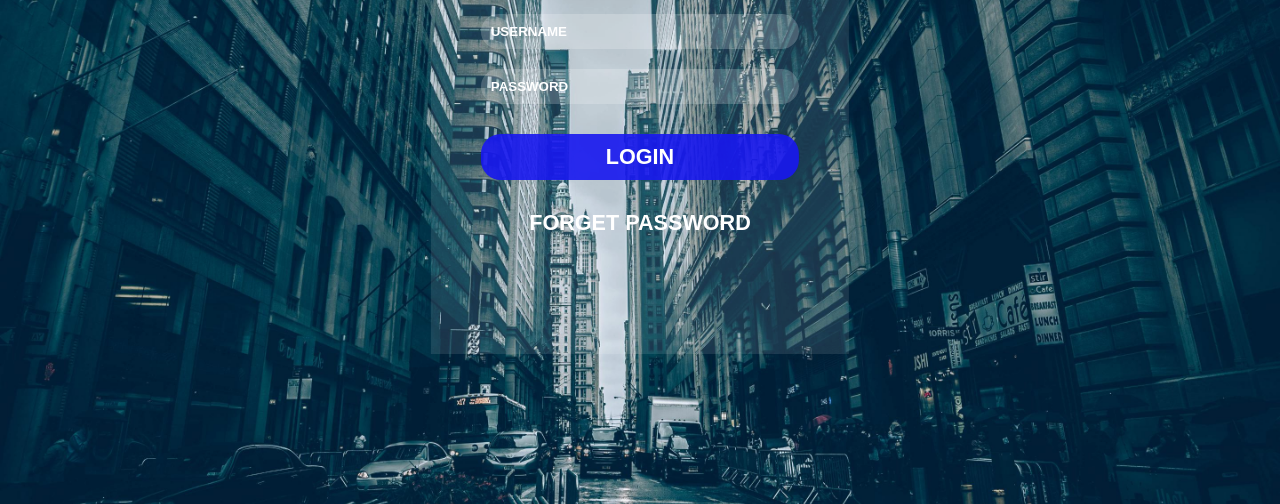
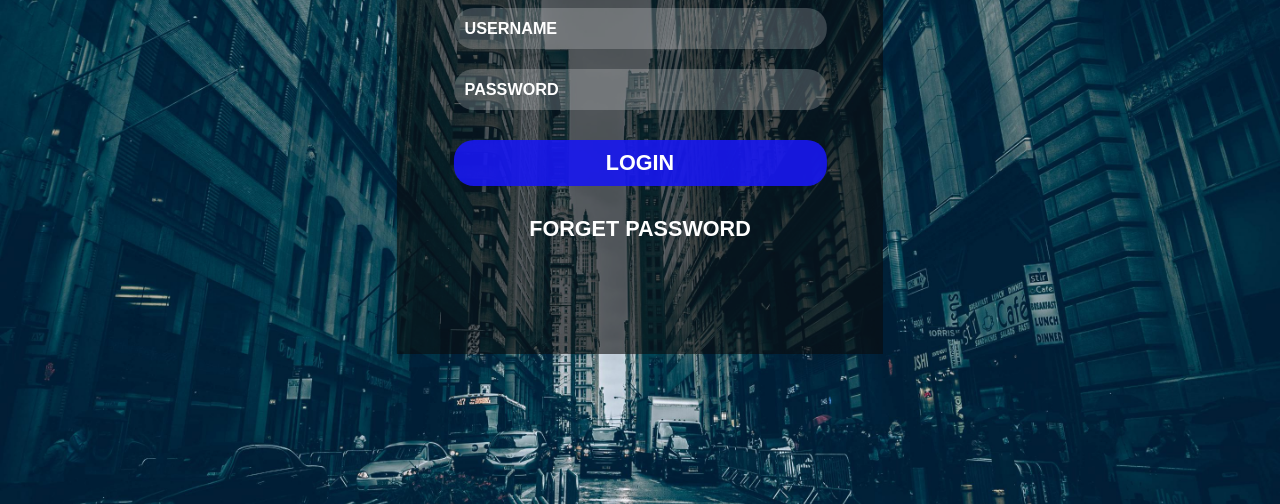
Before and after one commit to norbix14/bootcamp-react-s02-login-form, a plain HTML site: page index.html in a window 1280 px wide. Shown: the part 296-800 px from the top of the page. Drawn offline with Linux system fonts and the light colour scheme.

Commit message:
fix small details

```diff
--- a/css/styles.css
+++ b/css/styles.css
@@ -47,7 +47,7 @@
   left: 50%;
   transform: translate(-50%, -50%);
   height: 500px;
-  background-color: rgba(255, 255, 255, 0.1);
+  background-color: rgba(10, 10, 10, 0.6);
   display: flex;
   flex-direction: column;
   justify-content: center;
@@ -83,18 +83,25 @@
 }
 
 .userinput {
+  color: #fff;
+  font-size: 0.9rem;
   margin: 10px auto;
   width: 100%;
   padding: 10px;
   border-radius: 20px;
-  border: none;
-  background-color: rgba(255,255,255, 0.2);
+  border: 1px solid transparent;
+  background-color: rgba(255, 255, 255, 0.2);
 }
 
 .userinput::placeholder {
   color: #fff;
   opacity: 1;
   font-weight: bold;
+}
+
+.userinput:focus {
+  outline: none;
+  border: 1px solid #fff;
 }
 
 /* form actios */
```
Also changed, not shown: 1 other file.
